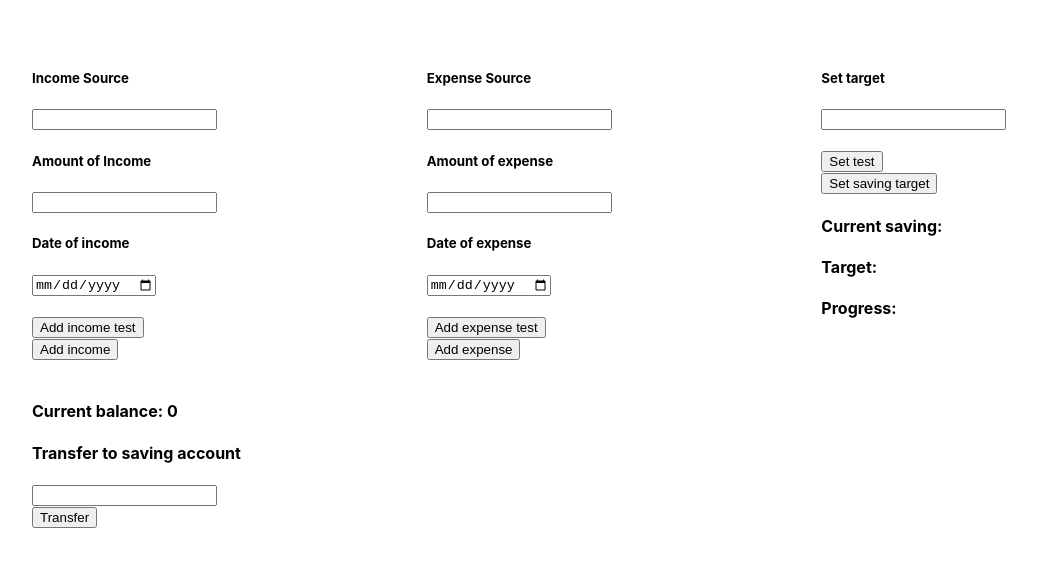
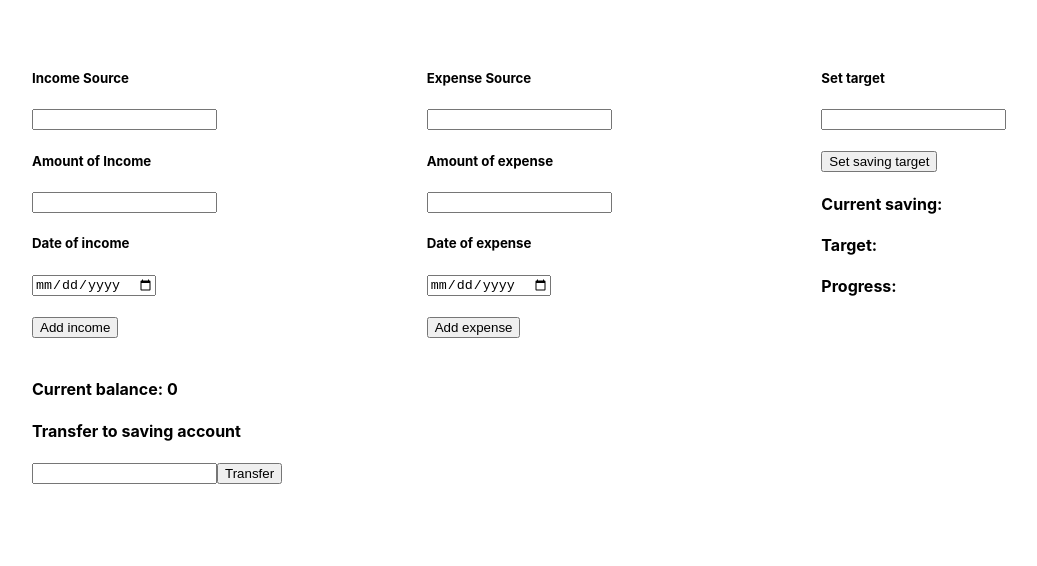
Before and after one commit to HungHoang108/react-budget-public, a React (Create React App) app: page / in a window 1280 px wide. Shown: the top 566 px of the page, without its empty margins (16-1053 px from the left). Built offline with nearby package versions, Linux system fonts and the light colour scheme.

Commit message:
allowing user to transfer money from balance to saving account

```diff
--- a/src/App.tsx
+++ b/src/App.tsx
@@ -10,7 +10,7 @@ const App = () => {
   const [salary, setSalary] = useState<number>();
   const [expense, setExpense] = useState<number | undefined>();
   const [savingTarget, setSavingTarget] = useState<number | undefined>();
-
+  const [transferToSaving, setTransfertoSaving] = useState<number | undefined>();
 
   const getIncome = (input: number) => {
     setSalary(input);
@@ -24,9 +24,9 @@ const App = () => {
     setSavingTarget(input);
   };
 
-  console.log("salary", typeof salary);
-  console.log("expense", expense);
-  console.log("saving target", savingTarget);
+  const getTransfer = (input: number) => {
+    setTransfertoSaving(input);
+  };
 
   return (
     <>
@@ -43,7 +43,12 @@ const App = () => {
       </div>
       <br />
       <div>
-        <Balance salary={salary} expense={expense} savingTarget={savingTarget}/>
+        <Balance
+          salary={salary}
+          expense={expense}
+          savingTarget={savingTarget}
+          getTransfer={getTransfer}
+        />
       </div>
     </>
   );
--- a/src/components/balance/balance.component.tsx
+++ b/src/components/balance/balance.component.tsx
@@ -1,18 +1,42 @@
 import React from "react";
 import { Button } from "../button/button.component";
+import { useState } from "react";
 
 export const Balance = (props: any) => {
+  const [transferAmount, setTransferAmount] = useState<any>();
+  const [transferStatus, setTransferStatus] = useState<boolean>(false);
+
+  const handlechange = (e: { target: { value: any } }) => {
+    const transferAmount = e.target.value;
+    setTransferAmount(transferAmount);
+    console.log(typeof transferAmount);
+  };
+
+  const handleClick = () => {
+    props.getTransfer(transferAmount);
+    setTransferStatus(!transferStatus);
+  };
+
   const salary = props.salary ? props.salary : 0;
   const expense = props.expense ? props.expense : 0;
-  const savingTarget = props.savingTarget ? props.savingTarget : 0;
-  console.log(typeof parseInt(salary));
-  let balance = parseInt(salary) - parseInt(expense) - parseInt(savingTarget);
+  const transferAmountToSavingAccount =
+    transferAmount && !transferStatus ? transferAmount : 0;
+  let balance =
+    parseInt(salary) -
+    parseInt(expense) -
+    parseInt(transferAmountToSavingAccount);
+
   return (
     <div>
       <h4>Current balance: {balance}</h4>
       <h4>Transfer to saving account</h4>
-      <input type="number" name="transferAmount" />
-      <Button name="Transfer" />
+      <input
+        type="number"
+        name="transferAmount"
+        value={transferAmount}
+        onChange={handlechange}
+      />
+      <button onClick={handleClick}>Transfer</button>
     </div>
   );
 };
--- a/src/components/expense/expense.component.tsx
+++ b/src/components/expense/expense.component.tsx
@@ -27,8 +27,8 @@ export const Expense = (props: { getExpense: (income: any) => void }) => {
         <input type="date" name="expenseDate" />
       </div>
       <br />
-      <button onClick={addExpense}>Add expense test</button>
-      <Button name="Add expense" />
+      <button onClick={addExpense}>Add expense</button>
+      {/* <Button name="Add expense" /> */}
     </div>
   );
 };
--- a/src/components/income/income.component.tsx
+++ b/src/components/income/income.component.tsx
@@ -34,8 +34,8 @@ export const Income = (props: { getIncome: (income: any) => void }) => {
         <input type="date" name="incomeDate" />
       </div>
       <br />
-      <button onClick={addIncome}>Add income test</button>
-      <Button name="Add income" />
+      <button onClick={addIncome}>Add income</button>
+      {/* <Button name="Add income" /> */}
     </div>
   );
 };
--- a/src/components/saving/saving.component.tsx
+++ b/src/components/saving/saving.component.tsx
@@ -25,11 +25,11 @@ export const Saving = (props: { getSavingTarget: (income: any) => void }) => {
         />
       </div>
       <br />
-      <button onClick={addSavingTarget}>Set test</button>
-      <Button name="Set saving target" />
+      <button onClick={addSavingTarget}>Set saving target</button>
+      {/* <Button name="Set saving target" /> */}
       <div>
-        <h4>Current saving: </h4>
-        <h4>Target: </h4>
+        <h4>Current saving: {}</h4>
+        <h4>Target: {savingTarget}</h4>
         <h4>Progress: </h4>
       </div>
       <div className="progress">
```
